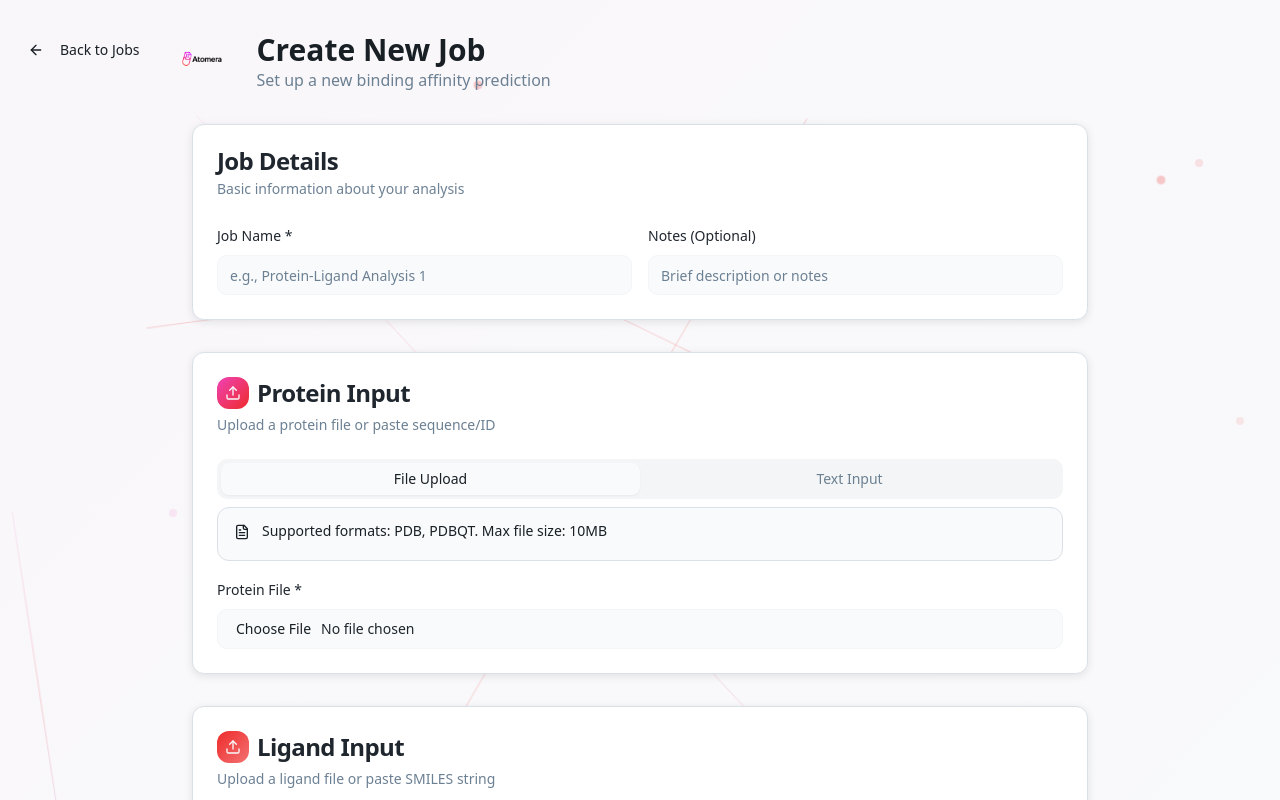
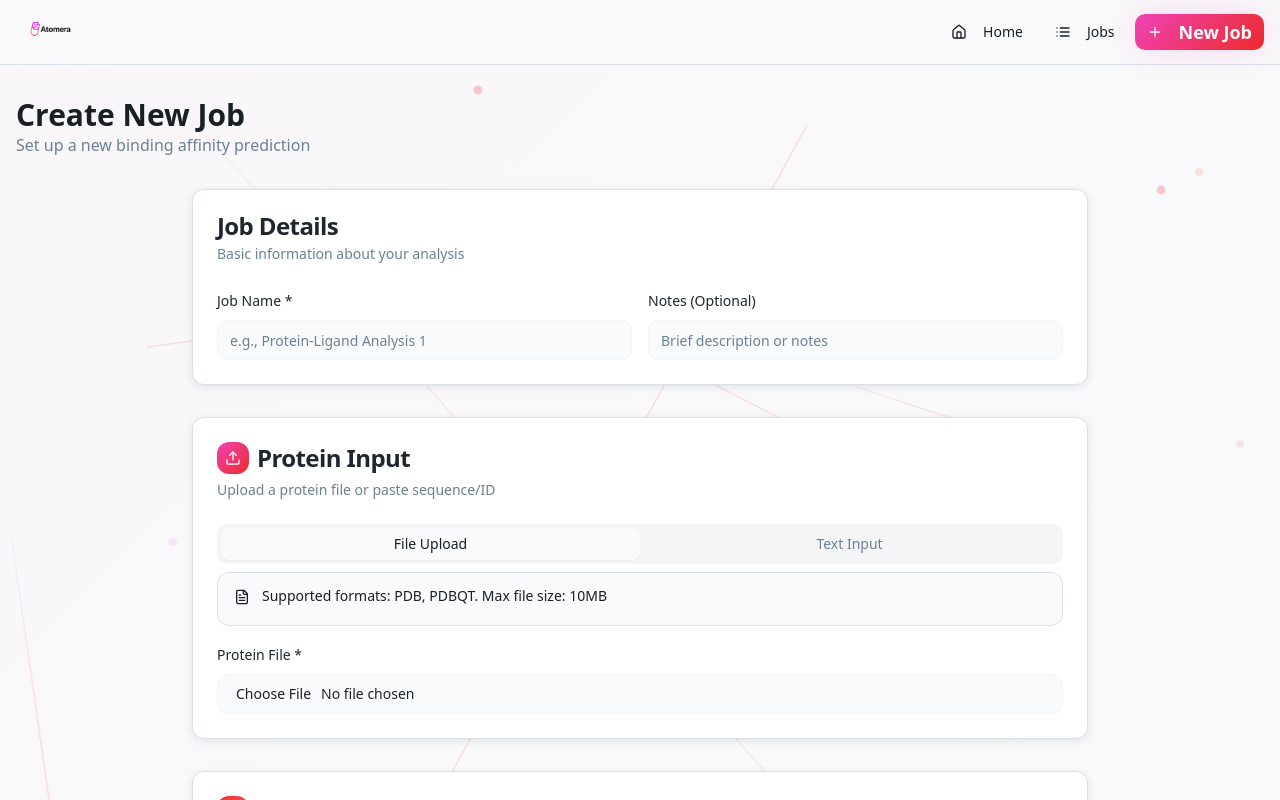
Before and after one commit to tris077/atomera-affinity-lab, a React (Vite) app: page /job/new in a window 1280 px wide. Shown: the top 800 px of the page. Built offline with nearby package versions, Linux system fonts and the light colour scheme.

Commit message:
Refine navigation
Improve page navigation by adding a persistent header with links to key sections. This ensures users can easily move between the Landing Page, Jobs List, and New Job creation, enhancing overall site convenience.

```diff
--- /dev/null
+++ b/src/components/Navigation.tsx
@@ -0,0 +1,97 @@
+import React from 'react';
+import { Link, useLocation } from 'react-router-dom';
+import { Button } from '@/components/ui/button';
+import { Home, List, Plus } from 'lucide-react';
+
+const Navigation: React.FC = () => {
+  const location = useLocation();
+  const currentPath = location.pathname;
+
+  const isActive = (path: string) => {
+    if (path === '/' && currentPath === '/') return true;
+    if (path !== '/' && currentPath.startsWith(path)) return true;
+    return false;
+  };
+
+  return (
+    <header className="border-b border-border bg-background/95 backdrop-blur supports-[backdrop-filter]:bg-background/60 sticky top-0 z-50">
+      <div className="container mx-auto px-4 h-16 flex items-center justify-between">
+        {/* Logo */}
+        <Link to="/" className="flex items-center gap-3 hover:opacity-80 transition-smooth">
+          <img
+            src="/lovable-uploads/85ff6cb2-f21e-49a1-9a52-13a6ff2a50ff.png"
+            alt="Atomera"
+            className="h-8"
+          />
+        </Link>
+
+        {/* Navigation */}
+        <nav className="hidden md:flex items-center gap-2">
+          <Button
+            asChild
+            variant={isActive('/') ? 'secondary' : 'ghost'}
+            size="sm"
+          >
+            <Link to="/">
+              <Home className="h-4 w-4 mr-2" />
+              Home
+            </Link>
+          </Button>
+          <Button
+            asChild
+            variant={isActive('/jobs') ? 'secondary' : 'ghost'}
+            size="sm"
+          >
+            <Link to="/jobs">
+              <List className="h-4 w-4 mr-2" />
+              Jobs
+            </Link>
+          </Button>
+          <Button
+            asChild
+            variant={isActive('/job/new') ? 'hero' : 'molecular'}
+            size="sm"
+          >
+            <Link to="/job/new">
+              <Plus className="h-4 w-4 mr-2" />
+              New Job
+            </Link>
+          </Button>
+        </nav>
+
+        {/* Mobile Navigation */}
+        <nav className="md:hidden flex items-center gap-1">
+          <Button
+            asChild
+            variant={isActive('/') ? 'secondary' : 'ghost'}
+            size="sm"
+          >
+            <Link to="/">
+              <Home className="h-4 w-4" />
+            </Link>
+          </Button>
+          <Button
+            asChild
+            variant={isActive('/jobs') ? 'secondary' : 'ghost'}
+            size="sm"
+          >
+            <Link to="/jobs">
+              <List className="h-4 w-4" />
+            </Link>
+          </Button>
+          <Button
+            asChild
+            variant={isActive('/job/new') ? 'hero' : 'molecular'}
+            size="sm"
+          >
+            <Link to="/job/new">
+              <Plus className="h-4 w-4" />
+            </Link>
+          </Button>
+        </nav>
+      </div>
+    </header>
+  );
+};
+
+export default Navigation;
--- a/src/pages/JobResults.tsx
+++ b/src/pages/JobResults.tsx
@@ -7,7 +7,8 @@ import { Badge } from '@/components/ui/badge';
 import { jobService } from '@/lib/jobService';
 import StatusBadge from '@/components/StatusBadge';
 import MolecularBackground from '@/components/MolecularBackground';
-import { ArrowLeft, Download, Eye, BarChart3, Zap, Box } from 'lucide-react';
+import Navigation from '@/components/Navigation';
+import { Download, Eye, BarChart3, Zap, Box } from 'lucide-react';
 
 const JobResults: React.FC = () => {
   const { id } = useParams<{ id: string }>();
@@ -32,29 +33,15 @@ const JobResults: React.FC = () => {
 
   return (
     <div className="min-h-screen bg-background relative">
+      <Navigation />
       <MolecularBackground intensity="light" />
 
       <div className="relative z-10 container mx-auto px-4 py-8">
         {/* Header */}
         <div className="flex items-center justify-between mb-8">
-          <div className="flex flex-col sm:flex-row sm:items-center gap-4">
-            <Button asChild variant="ghost" size="sm" className="self-start">
-              <Link to="/jobs">
-                <ArrowLeft className="h-4 w-4 mr-2" />
-                Back to Jobs
-              </Link>
-            </Button>
-            <div className="flex items-center gap-4">
-              <img
-                src="/lovable-uploads/85ff6cb2-f21e-49a1-9a52-13a6ff2a50ff.png"
-                alt="Atomera Logo"
-                className="h-8"
-              />
-              <div>
-                <h1 className="text-3xl font-bold">{job.name}</h1>
-                <p className="text-muted-foreground">Binding Affinity Results</p>
-              </div>
-            </div>
+          <div>
+            <h1 className="text-3xl font-bold">{job.name}</h1>
+            <p className="text-muted-foreground">Binding Affinity Results</p>
           </div>
 
           <div className="flex items-center gap-2">
--- a/src/pages/JobStatus.tsx
+++ b/src/pages/JobStatus.tsx
@@ -10,7 +10,8 @@ import { useToast } from '@/hooks/use-toast';
 import { jobService } from '@/lib/jobService';
 import StatusBadge from '@/components/StatusBadge';
 import MolecularBackground from '@/components/MolecularBackground';
-import { ArrowLeft, RefreshCw, X, Clock, Eye } from 'lucide-react';
+import Navigation from '@/components/Navigation';
+import { RefreshCw, X, Clock, Eye } from 'lucide-react';
 import { Job } from '@/lib/jobService';
 
 const JobStatus: React.FC = () => {
@@ -99,29 +100,15 @@ const JobStatus: React.FC = () => {
 
   return (
     <div className="min-h-screen bg-background relative">
+      <Navigation />
       <MolecularBackground intensity="light" />
 
       <div className="relative z-10 container mx-auto px-4 py-8">
         {/* Header */}
         <div className="flex items-center justify-between mb-8">
-          <div className="flex flex-col sm:flex-row sm:items-center gap-4">
-            <Button asChild variant="ghost" size="sm" className="self-start">
-              <Link to="/jobs">
-                <ArrowLeft className="h-4 w-4 mr-2" />
-                Back to Jobs
-              </Link>
-            </Button>
-            <div className="flex items-center gap-4">
-              <img
-                src="/lovable-uploads/85ff6cb2-f21e-49a1-9a52-13a6ff2a50ff.png"
-                alt="Atomera Logo"
-                className="h-8"
-              />
-              <div>
-                <h1 className="text-3xl font-bold">{job.name}</h1>
-                <p className="text-muted-foreground">Job Status & Progress</p>
-              </div>
-            </div>
+          <div>
+            <h1 className="text-3xl font-bold">{job.name}</h1>
+            <p className="text-muted-foreground">Job Status & Progress</p>
           </div>
 
           <div className="flex items-center gap-2">
--- a/src/pages/JobsList.tsx
+++ b/src/pages/JobsList.tsx
@@ -8,6 +8,7 @@ import { Table, TableBody, TableCell, TableHead, TableHeader, TableRow } from '@
 import { jobService, Job } from '@/lib/jobService';
 import StatusBadge, { JobStatus } from '@/components/StatusBadge';
 import MolecularBackground from '@/components/MolecularBackground';
+import Navigation from '@/components/Navigation';
 import { Plus, Search, Eye, RefreshCw } from 'lucide-react';
 
 const JobsList: React.FC = () => {
@@ -69,21 +70,15 @@ const JobsList: React.FC = () => {
 
   return (
     <div className="min-h-screen bg-background relative">
+      <Navigation />
       <MolecularBackground intensity="light" />
 
       <div className="relative z-10 container mx-auto px-4 py-8">
         {/* Header */}
         <div className="flex flex-col sm:flex-row sm:items-center sm:justify-between gap-4 mb-8">
-          <div className="flex items-center gap-4">
-            <img
-              src="/lovable-uploads/85ff6cb2-f21e-49a1-9a52-13a6ff2a50ff.png"
-              alt="Atomera Logo"
-              className="h-8"
-            />
-            <div>
-              <h1 className="text-3xl font-bold">Jobs</h1>
-              <p className="text-muted-foreground">Manage your binding affinity analyses</p>
-            </div>
+          <div>
+            <h1 className="text-3xl font-bold">Jobs</h1>
+            <p className="text-muted-foreground">Manage your binding affinity analyses</p>
           </div>
 
           <div className="flex gap-2">
--- a/src/pages/Landing.tsx
+++ b/src/pages/Landing.tsx
@@ -3,14 +3,17 @@ import { Link } from 'react-router-dom';
 import { Button } from '@/components/ui/button';
 import { Card, CardContent, CardDescription, CardHeader, CardTitle } from '@/components/ui/card';
 import MolecularBackground from '@/components/MolecularBackground';
+import Navigation from '@/components/Navigation';
 import { Upload, Zap, BarChart3, ArrowRight } from 'lucide-react';
 import heroImage from '@/assets/molecular-hero.png';
 
 const Landing: React.FC = () => {
   return (
     <div className="min-h-screen bg-background">
+      <Navigation />
+
       {/* Hero Section */}
-      <section className="relative min-h-screen flex items-center justify-center overflow-hidden">
+      <section className="relative min-h-[calc(100vh-4rem)] flex items-center justify-center overflow-hidden">
         <MolecularBackground intensity="medium" />
 
         <div className="relative z-10 container mx-auto px-4 text-center">
--- a/src/pages/NewJob.tsx
+++ b/src/pages/NewJob.tsx
@@ -10,8 +10,8 @@ import { Alert, AlertDescription } from '@/components/ui/alert';
 import { useToast } from '@/hooks/use-toast';
 import { jobService } from '@/lib/jobService';
 import MolecularBackground from '@/components/MolecularBackground';
-import { Upload, FileText, ArrowLeft, Play } from 'lucide-react';
-import { Link } from 'react-router-dom';
+import Navigation from '@/components/Navigation';
+import { Upload, FileText, Play } from 'lucide-react';
 
 const NewJob: React.FC = () => {
   const navigate = useNavigate();
@@ -91,28 +91,14 @@ const NewJob: React.FC = () => {
 
   return (
     <div className="min-h-screen bg-background relative">
+      <Navigation />
       <MolecularBackground intensity="light" />
 
       <div className="relative z-10 container mx-auto px-4 py-8">
         {/* Header */}
-        <div className="flex flex-col sm:flex-row sm:items-center gap-4 mb-8">
-          <Button asChild variant="ghost" size="sm" className="self-start">
-            <Link to="/jobs">
-              <ArrowLeft className="h-4 w-4 mr-2" />
-              Back to Jobs
-            </Link>
-          </Button>
-          <div className="flex items-center gap-4">
-            <img
-              src="/lovable-uploads/85ff6cb2-f21e-49a1-9a52-13a6ff2a50ff.png"
-              alt="Atomera Logo"
-              className="h-8"
-            />
-            <div>
-              <h1 className="text-3xl font-bold">Create New Job</h1>
-              <p className="text-muted-foreground">Set up a new binding affinity prediction</p>
-            </div>
-          </div>
+        <div className="mb-8">
+          <h1 className="text-3xl font-bold">Create New Job</h1>
+          <p className="text-muted-foreground">Set up a new binding affinity prediction</p>
         </div>
 
         <form onSubmit={handleSubmit} className="max-w-4xl mx-auto space-y-8">
```
